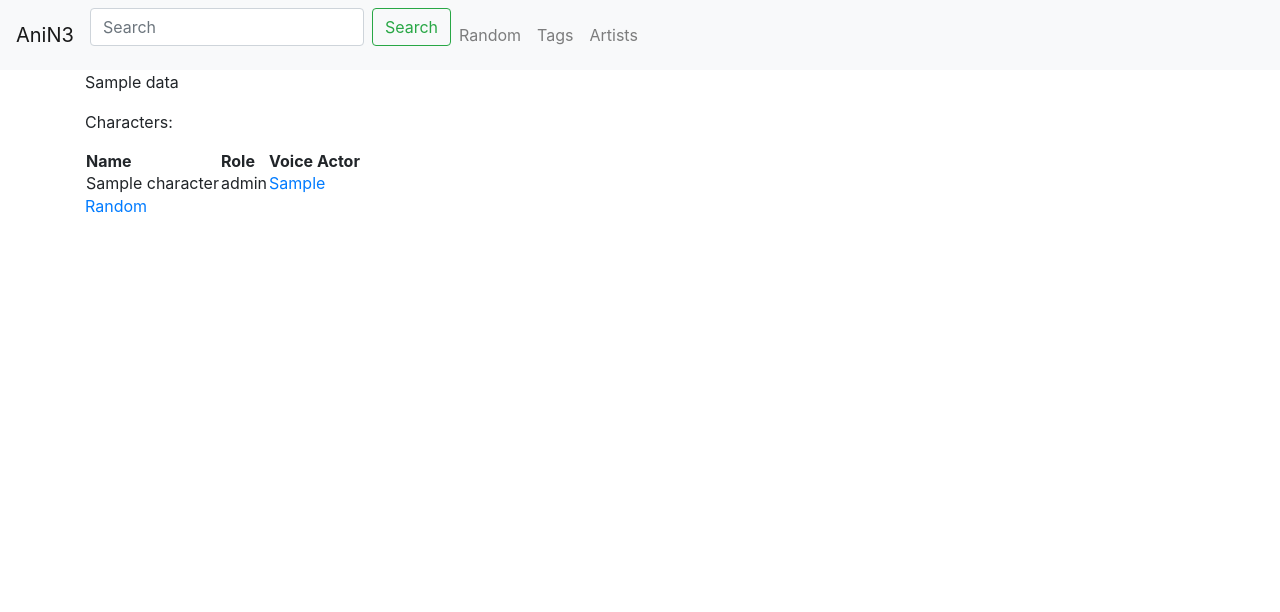
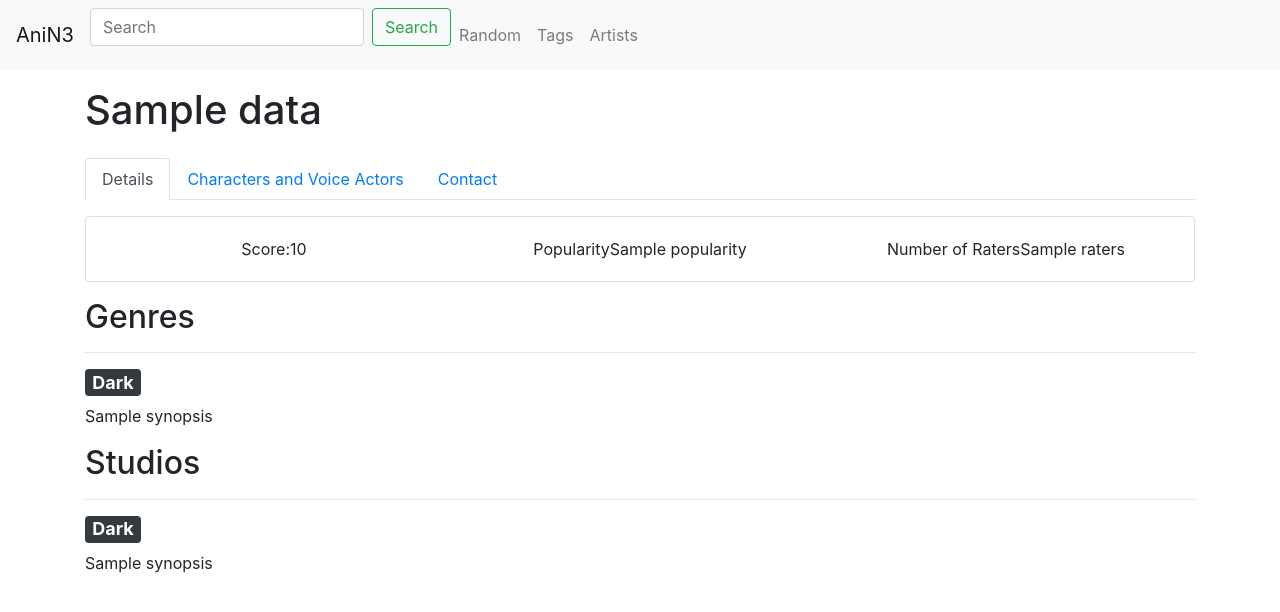
Before and after one commit to FlipGoncalves/Anin3_WebSemantic, a Django app: template WSProject1/app/templates/anime.html in a window 1280 px wide. Shown: the top 612 px of the page. Run offline with Django 4.2, Linux system fonts and the light colour scheme; the template is opened without the code that fills it: most values are stand-ins (such as "Sample title", 1, 10 or a date in 2020); some libraries are stand-ins or nearby versions.

Commit message:
Ta o site quase feito, e quando digo quase, é quase (nao ta feito)

```diff
--- a/WSProject1/app/templates/anime.html
+++ b/WSProject1/app/templates/anime.html
@@ -4,23 +4,94 @@
 {% block title %}Anime{% endblock %}
 
 {% block content %}
-<p>{{ data.Name }}</p>
-<p>Characters:</p>
-<table>
-	<tr>
-	  <th>Name</th>
-	  <th>Role</th>
-	  <th>Voice Actor</th>
-	</tr>
-	{% for character in data.Characters %}
-		<tr>
-			<td>{{ character.Name }}</td>
-			<td>{{ character.Role }}</td>
-			<td><a href="{% url 'voiceActorByName' nome=character.VoiceActor %}">{{ character.VoiceActor }}</a></td>
-		</tr>
-	{% endfor %}
-</table>
+<h1 class="pt-3">{{ data.Name }}</h1>
 
-<a href="http://127.0.0.1:8000/anime/random">Random</a>
+<ul class="nav nav-tabs pt-3" role="tablist">
+	<li class="nav-item">
+	  <a class="nav-link active" data-toggle="tab" href="#home" role="tab">Details</a>
+	</li>
+	<li class="nav-item">
+	  <a class="nav-link" data-toggle="tab" href="#characters" role="tab">Characters and Voice Actors</a>
+	</li>
+	<li class="nav-item">
+	  <a class="nav-link" data-toggle="tab" href="#contact" role="tab">Contact</a>
+	</li>
+  </ul>
+
+  <div class="tab-content">
+	<div id="home" class="tab-pane fade show active p pt-3" role="tabpanel">
+		<div class="card">
+			<div class="card-body">
+				<div class="row">
+					<div class="col-md-4 d-flex justify-content-center">
+					  	Score:
+					  	<p class="card-text"> {{ data.Score }}</p>
+					</div>
+					<div class="col-md-4 d-flex justify-content-center">
+						Popularity
+						<p class="card-text">{{ data.Popularity }}</p>
+					</div>
+					<div class="col-md-4 d-flex justify-content-center">
+						Number of Raters
+						<p class="card-text">{{ data.Raters }}</p>
+					</div>
+				</div>
+			</div>
+		</div>
+		<section>
+			<h2 class="pt-3">Genres</h2>
+			<hr>
+			<h4><a href="#" class="badge badge-dark">Dark</a></h4>
+			<p class="card-text">{{ data.Synopsis }}</p>
+		</section>
+		<section>
+			<h2 class="pt-3">Studios</h2>
+			<hr>
+			<h4><a href="#" class="badge badge-dark">Dark</a></h4>
+			<p class="card-text">{{ data.Synopsis }}</p>
+		</section>
+	</div>
+	<div id="characters" class="tab-pane fade" role="tabpanel">
+	</br>
+			<div class="row">
+			{% for character in data.Characters %}
+				<div class="col-sm-3">
+					<div class="card border-primary mb-3" style="max-width: 18rem;">
+							<div class="card-header">Role: {{ character.Role }}</div>
+							<div class="card-body text-primary">
+							<h5 class="card-title">Name: {{ character.Name }}</h5>
+							<p class="card-text"><a href="{% url 'voiceActorByName' nome=character.VoiceActor %}">Voice Actor:{{ character.VoiceActor }}</a></p>
+							</div>
+					</div>
+				</div>
+			{% endfor %}
+			</div>
+	</div>
+	<div id="contact" class="tab-pane fade" role="tabpanel">
+	  <h1>Contact Page</h1>
+	  <p>Get in touch with me.</p>
+	</div>
+</div>
+
+<script>
+	// Add an event listener to each navbar link
+	document.querySelectorAll('.nav-link').forEach(function(link) {
+	  link.addEventListener('click', function(event) {
+		event.preventDefault();
+		// Remove active class from all navbar links
+		document.querySelectorAll('.nav-link').forEach(function(link) {
+		  link.classList.remove('active');
+		});
+		// Add active class to clicked navbar link
+		this.classList.add('active');
+		// Hide all tab panes
+		document.querySelectorAll('.tab-pane').forEach(function(tab) {
+		  tab.classList.remove('show', 'active');
+		});
+		// Show the corresponding tab pane
+		document.querySelector(this.getAttribute('href')).classList.add('show', 'active');
+	  });
+	});
+</script>
 
 {% endblock %}
--- a/WSProject1/app/templates/base.html
+++ b/WSProject1/app/templates/base.html
@@ -7,7 +7,7 @@
 <head>
 
 <nav class="navbar navbar-expand-lg navbar-light bg-light">
-	<a class="navbar-brand" href="#">AniN3</a>
+	<a class="navbar-brand" href="/">AniN3</a>
 	<form class="form-inline">
 		<input class="form-control mr-sm-2" type="search" placeholder="Search" aria-label="Search">
 		<button class="btn btn-outline-success my-2 my-sm-0" type="submit">Search</button>
```
Also changed, not shown: WSProject1/app/templates/index.html (+28 -0 lines), WSProject1/app/templates/voice.html (+14 -9 lines).
